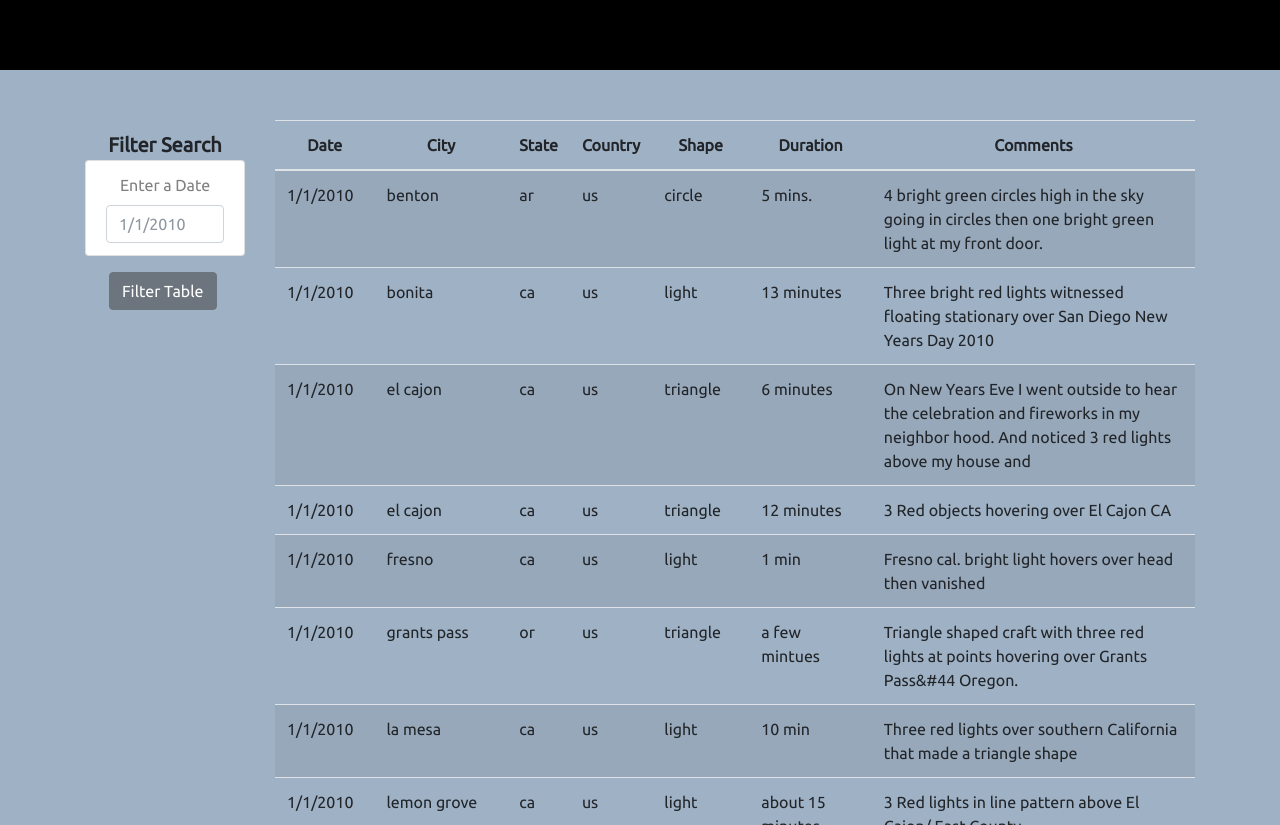
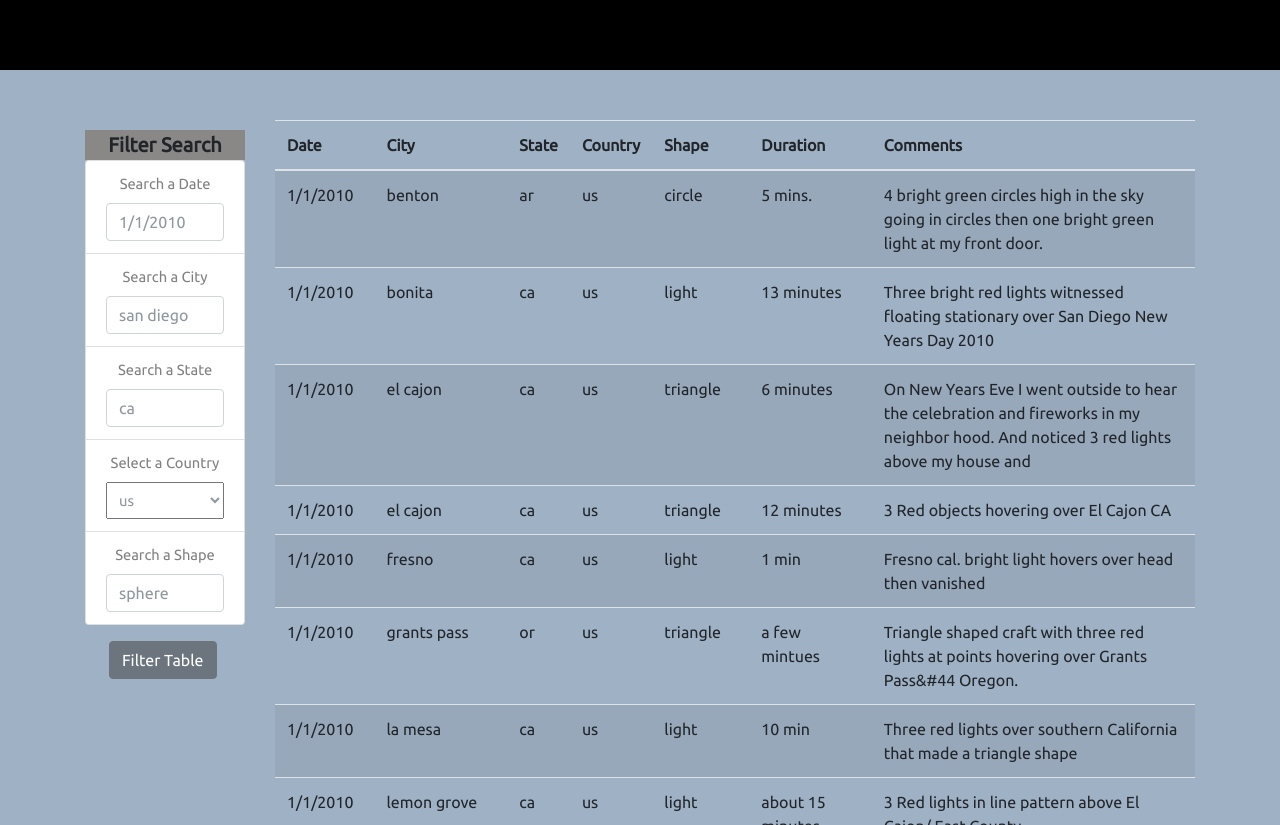
Before and after one commit to Kphad20/JavaScript-Challenge, a plain HTML site: page UFO-Level-2/index.html in a window 1280 px wide. Shown: the part 480-1305 px from the top of the page. Drawn offline with nearby package versions, Linux system fonts and the light colour scheme.

Commit message:
Added filter by columns

```diff
--- a/UFO-Level-1/static/css/style.css
+++ b/UFO-Level-1/static/css/style.css
@@ -80,7 +80,8 @@ select {
 }
 
 #table-area th {
-  text-align: center;
+  text-align: left;
+  font-weight: bold;
 }
 
 #table-area th:first-child,
@@ -129,11 +130,13 @@ select {
   text-align: center;
   font-weight: bold;
   font-size: 15pt;
+  background-color: rgb(138, 135, 135);
 }
 
 .form-group {
   text-align: center;
   color: gray;
+  font-size: 11pt;
 }
 
 button {
--- a/UFO-Level-2/index.html
+++ b/UFO-Level-2/index.html
@@ -36,8 +36,27 @@
                   <div class="form-group">
                     <ul class="list-group" id="filters">
                       <li class="filter list-group-item">
-                        <label for="date">Enter a Date</label>
+                        <label for="date">Search a Date</label>
                         <input class="form-control" id="datetime" type="text" placeholder="1/1/2010">
+                      </li>
+                      <li class="filter list-group-item">
+                        <label for="city">Search a City</label>
+                        <input class="form-control" id="city" type="text" placeholder="san diego">
+                      </li>
+                      <li class="filter list-group-item">
+                        <label for="state">Search a State</label>
+                        <input class="form-control" id="state" type="text" placeholder="ca">
+                      </li>
+                      <li class="filter list-group-item">
+                        <label for="country">Select a Country</label>
+                        <select id="country">
+                          <option value="us">us</option>
+                          <option value="other">other</option>
+                        </select>
+                      </li>
+                      <li class="filter list-group-item">
+                        <label for="shape">Search a Shape</label>
+                        <input class="form-control" id="shape" type="text" placeholder="sphere">
                       </li>
                     </ul>
                   </div>
--- a/UFO-Level-2/static/css/style.css
+++ b/UFO-Level-2/static/css/style.css
@@ -80,7 +80,8 @@ select {
 }
 
 #table-area th {
-  text-align: center;
+  text-align: left;
+  font-weight: bold;
 }
 
 #table-area th:first-child,
@@ -129,11 +130,13 @@ select {
   text-align: center;
   font-weight: bold;
   font-size: 15pt;
+  background-color: rgb(138, 135, 135);
 }
 
 .form-group {
   text-align: center;
   color: gray;
+  font-size: 11pt;
 }
 
 button {
```
